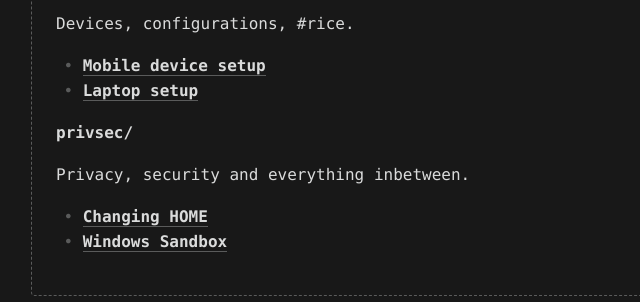
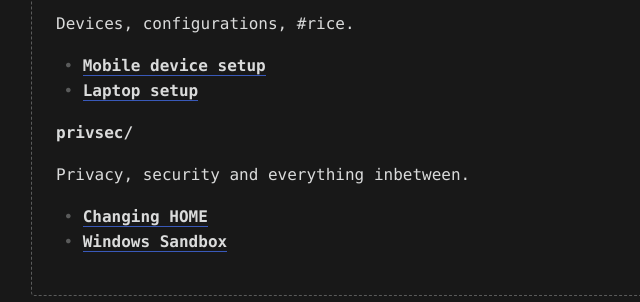
Before and after one commit to e-zk/wiki, a plain HTML site: page index.html in a window 1280 px wide. Shown: the part 337-639 px from the top of the page, 209-849 px from the left. Drawn offline with Linux system fonts and the light colour scheme.

Commit message:
Update css colors / link style

```diff
--- a/static/css/main.css
+++ b/static/css/main.css
@@ -3,7 +3,9 @@
 --bg2: #5a5b5b;
 --bg3: #2f2f2f;
 --fg: #dadbdb;
+--accent: royalblue;
 }
+/* Here's a light theme, you psycho */
 /*
 @media (prefers-color-scheme: light) {
 :root {
@@ -11,29 +13,21 @@
 --bg2: #a9a9ab;
 --bg3: #f0f0f4;
 --fg: #1a1b1b;
+--accent: blue;
 }
-}
-@media (prefers-color-scheme: dark {
-:root {
---bg: #181818;
---bg2: #5a5b5b;
---bg3: #2f2f2f;
---fg: #dadbdb;
-}
-}
-*/
+}*/
+
 
 html {
         scroll-behaviour: smooth;
         transition: 0.5s ease all;
 }
 ::selection {
-	background: #7a7b7b;
+	background: rgba(65, 105, 225,.8);
 	color: #ffffff;
 }
 body {
 	background: var(--bg);
-	/*color: #e0e0e0;*/
 	color: var(--fg);
 	padding: 0 1rem;
 	max-width: 50rem;
@@ -92,11 +86,11 @@ a, a:visited {
 	color: var(--fg);
 	font-weight: bold;
 	text-decoration: none;
-	border-bottom: 1px solid var(--bg2);
+	border-bottom: 1px solid rgba(65, 105, 225,.8);
 }
 a:hover, a:focus {
-	color: #b00050;
-	border-bottom: 1px solid #b00050;
+	color: var(--accent);
+	border-bottom: 1px solid var(--accent);
 }
 
 header,footer {
```
